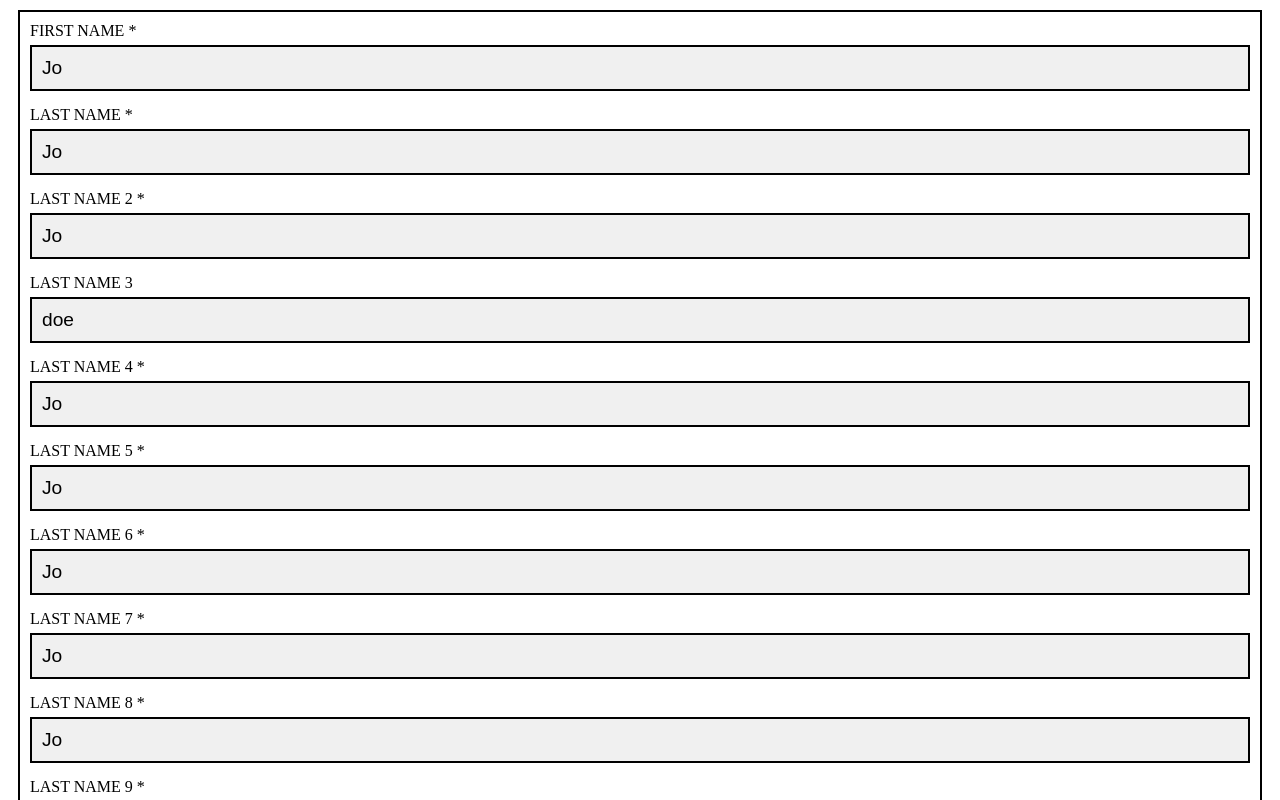
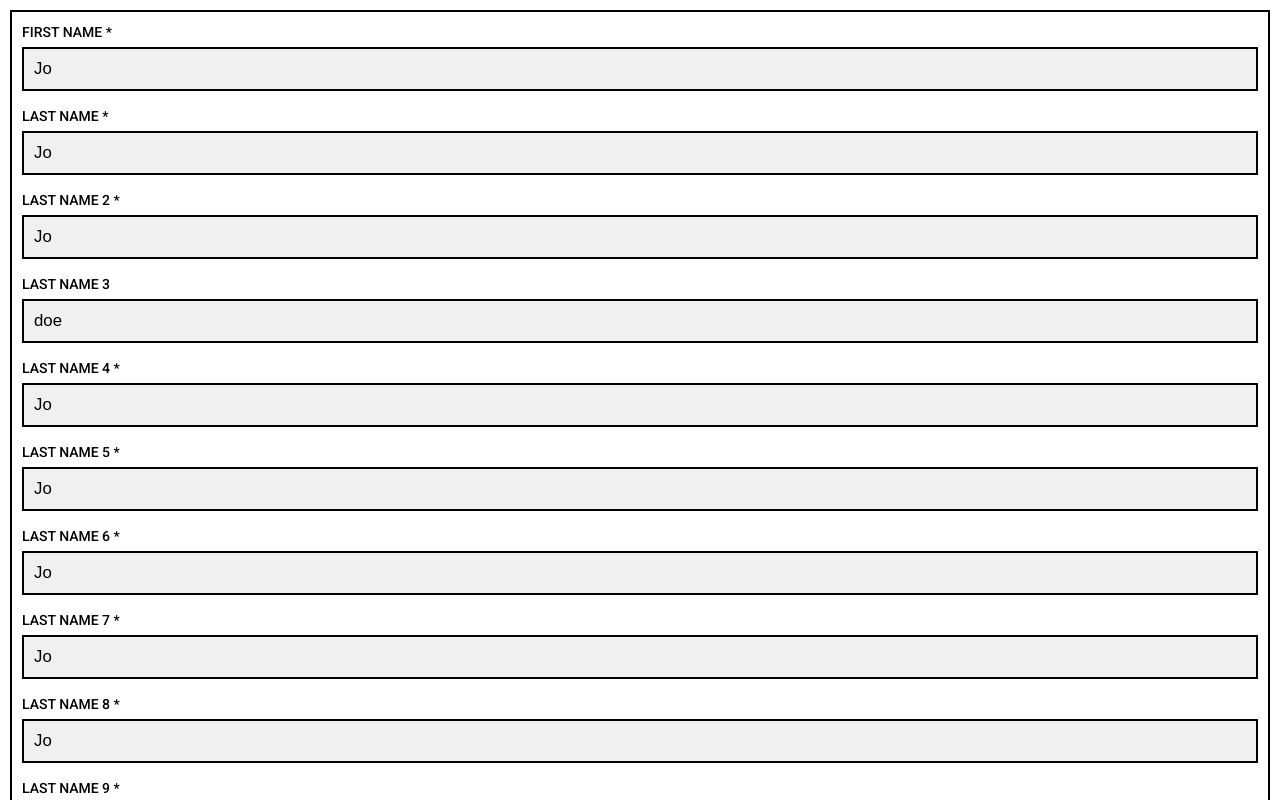
Before and after one commit to masterfix/std-forms-playground, an Angular app: page / in a window 1280 px wide. Shown: the top 800 px of the page. Built offline with nearby package versions, Linux system fonts and the light colour scheme.

Commit message:
4 files modified

```diff
--- a/angular.json
+++ b/angular.json
@@ -23,6 +23,7 @@
               "src/assets"
             ],
             "styles": [
+              "./node_modules/@angular/material/prebuilt-themes/indigo-pink.css",
               "src/styles.css"
             ],
             "scripts": []
@@ -72,6 +73,7 @@
             "tsConfig": "src/tsconfig.spec.json",
             "karmaConfig": "src/karma.conf.js",
             "styles": [
+              "./node_modules/@angular/material/prebuilt-themes/indigo-pink.css",
               "styles.css"
             ],
             "scripts": [],
--- a/package.json
+++ b/package.json
@@ -4,10 +4,12 @@
   "private": true,
   "dependencies": {
     "@angular/animations": "^10.1.6",
+    "@angular/cdk": "^10.2.5",
     "@angular/common": "^10.1.6",
     "@angular/compiler": "^10.1.6",
     "@angular/core": "^10.1.6",
     "@angular/forms": "^10.1.6",
+    "@angular/material": "^10.2.5",
     "@angular/platform-browser": "^10.1.6",
     "@angular/platform-browser-dynamic": "^10.1.6",
     "@angular/router": "^10.1.6",
--- a/src/index.html
+++ b/src/index.html
@@ -1,8 +1,13 @@
 <html>
-  <head>
-    <title>Angular App</title>
-  </head>
-  <body>
-  <my-app>loading</my-app>
-  </body>
+
+<head>
+	<title>Angular App</title>
+	<link href="https://fonts.googleapis.com/css?family=Roboto:300,400,500&display=swap" rel="stylesheet">
+	<link href="https://fonts.googleapis.com/icon?family=Material+Icons" rel="stylesheet">
+</head>
+
+<body class="mat-typography">
+	<my-app>loading</my-app>
+</body>
+
 </html>
--- a/src/styles.css
+++ b/src/styles.css
@@ -1 +1,9 @@
 /* Add application styles & imports to this file! */
+html,
+body {
+  height: 100%;
+}
+body {
+  margin: 0;
+  font-family: Roboto, "Helvetica Neue", sans-serif;
+}
```
